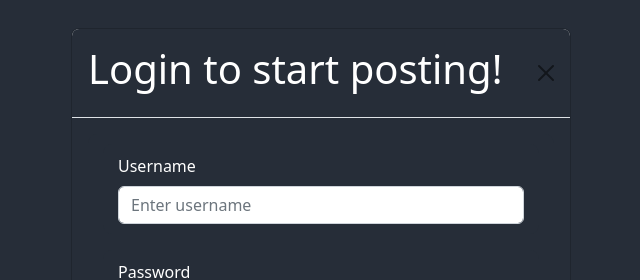
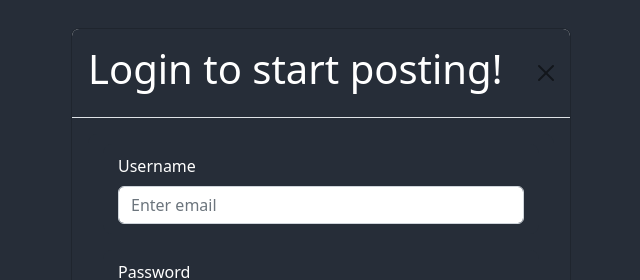
Before and after one commit to bethel-school-of-technology/team-jsdevstars-frontend, a React (Create React App) app: page /login in a window 1280 px wide. Shown: the top 280 px of the page, without its empty margins (319-959 px from the left). Built offline with nearby package versions, Linux system fonts and the light colour scheme.

Commit message:
added login functionality with email and password

```diff
--- a/src/components/Home.js
+++ b/src/components/Home.js
@@ -4,7 +4,10 @@ import '../styles/Home.css';
 
 function Home() {
   let myRequest = new XMLHttpRequest();
-  myRequest.open('GET', 'https://api.adviceslip.com/advice', true);
+  // myRequest.open('GET', 'https://api.adviceslip.com/advice', true);
+
+  let textForChecking = 'this is some test ';
+  myRequest.open('GET', 'https://www.purgomalum.com/service/containsprofanity?text=' + textForChecking, true);
   myRequest.send();
 
   myRequest.onreadystatechange = function () {
@@ -16,7 +19,8 @@ function Home() {
         let myDiv = document.createElement('div')
 
         let adviceTag = document.getElementById('advice');
-        adviceTag.innerHTML = myResponse.slip.advice;
+        // adviceTag.innerHTML = myResponse.slip.advice;
+        adviceTag.innerHTML = myResponse.result;
 
         document.body.appendChild(myDiv);
 
--- a/src/components/Login.js
+++ b/src/components/Login.js
@@ -1,14 +1,30 @@
-import React, { useState, useEffect } from 'react';
+import React, { useState, useContext, useEffect } from 'react';
 import { Modal } from 'react-bootstrap';
 import Button from 'react-bootstrap/Button';
 import Form from 'react-bootstrap/Form';
 import '../styles/Login.css';
 import { useNavigate } from 'react-router-dom'
+import UserContext from '../contexts/UserContext';
 
-function Login() {
+const Login = () => {
+  const [email, setEmail] = useState('');
+  const [password, setPassword] = useState('');
+
+  let { loginUser } = useContext(UserContext);
+  let navigate = useNavigate();
+
   const submitText = "Let's go!";
   const [show, setShow] = useState(false);
-  const navigate = useNavigate();
+
+  function handleSubmit(e) {
+    e.preventDefault();
+    loginUser(email, password).then(() => {
+      navigate('/');
+    }).catch(error => {
+      console.log(error);
+      window.alert('Failed login, please try again')
+    })
+  }
 
   const handleClose = () => {
     setShow(false);
@@ -29,14 +45,20 @@ function Login() {
         </Modal.Header>
         <Modal.Body>
           <div className="mb-3">
-            <Form>
+            <Form onSubmit={handleSubmit}>
               <Form.Group className="mb-3" controlId="formGroupEmail">
                 <Form.Label>Username</Form.Label>
-                <Form.Control type="userName" placeholder="Enter username" />
+                <Form.Control type="email"
+                  value={email}
+                  placeholder="Enter email"
+                  onChange={e => setEmail(e.target.value)} />
               </Form.Group>
               <Form.Group className="mb-3" controlId="formGroupPassword">
                 <Form.Label>Password</Form.Label>
-                <Form.Control type="password" placeholder="Password" />
+                <Form.Control type="password"
+                  value={password}
+                  onChange={e => setPassword(e.target.value)}
+                  placeholder="Password" />
               </Form.Group>
               <Button className="btn-login" variant="primary" type="submit">
                 {submitText}
--- a/src/contexts/UserProvider.js
+++ b/src/contexts/UserProvider.js
@@ -23,20 +23,23 @@ export const UserProvider = (props) => {
   };
 
 
-  function signInUser(userName, password) {
-    let user = { userName, password };
+  function loginUser(email, password) {
+    let user = { email, password };
+
     return axios.post(`${baseUrl}/login`, user)
       .then(response => {
-        localStorage.setItem('myPostsToken', response.data.token)
-        return new Promise(resolve => resolve(response.data));
-      }
-      );
+        localStorage.setItem
+          ('myPostsToken', response.data.
+            token)
+        return new Promise(resolve =>
+          resolve(response.data))
+      })
   }
 
   return (
     <UserContext.Provider value={{
-      createUser
-      // signInUser
+      createUser,
+      loginUser
     }}>
       {props.children}
     </UserContext.Provider>
```
